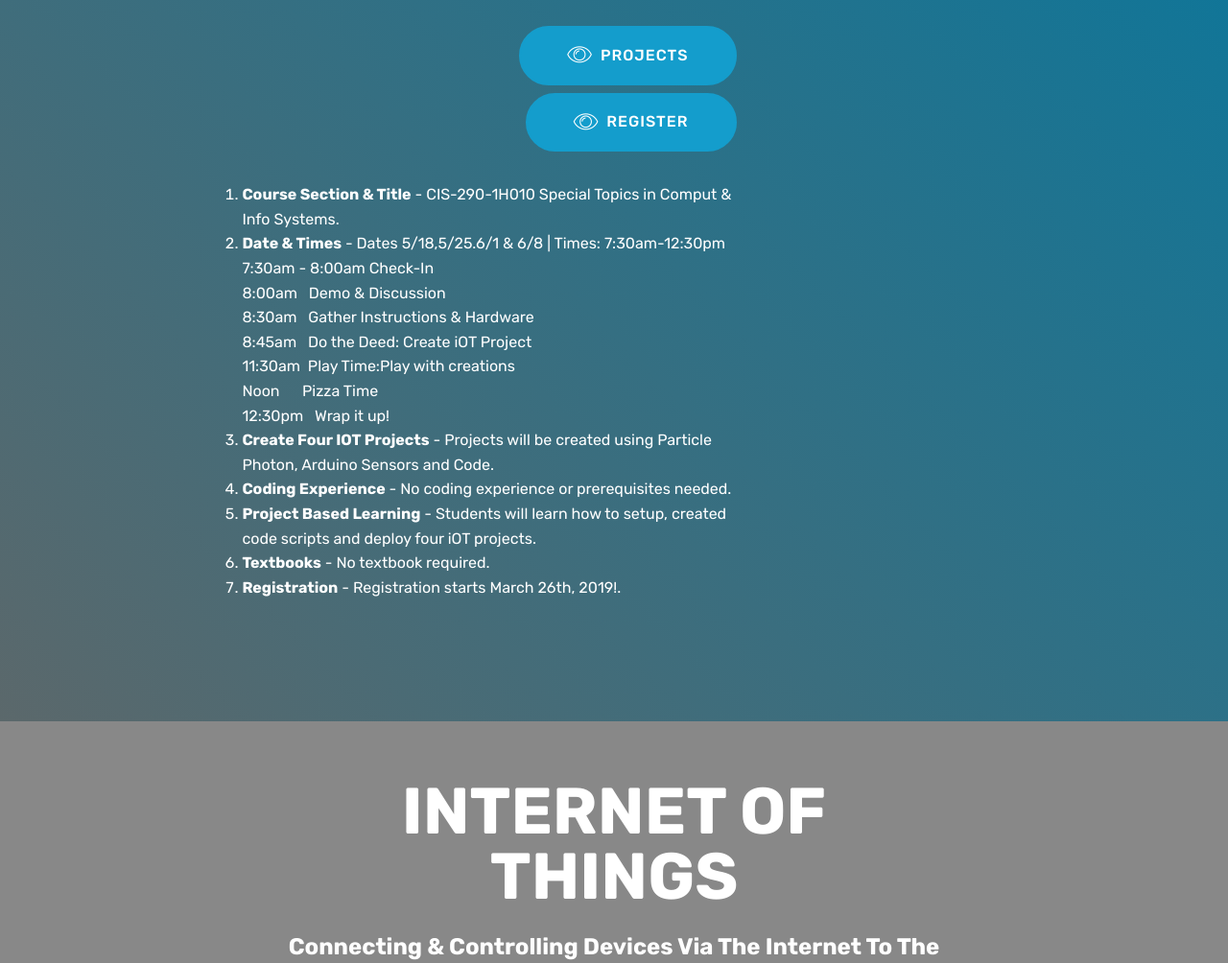
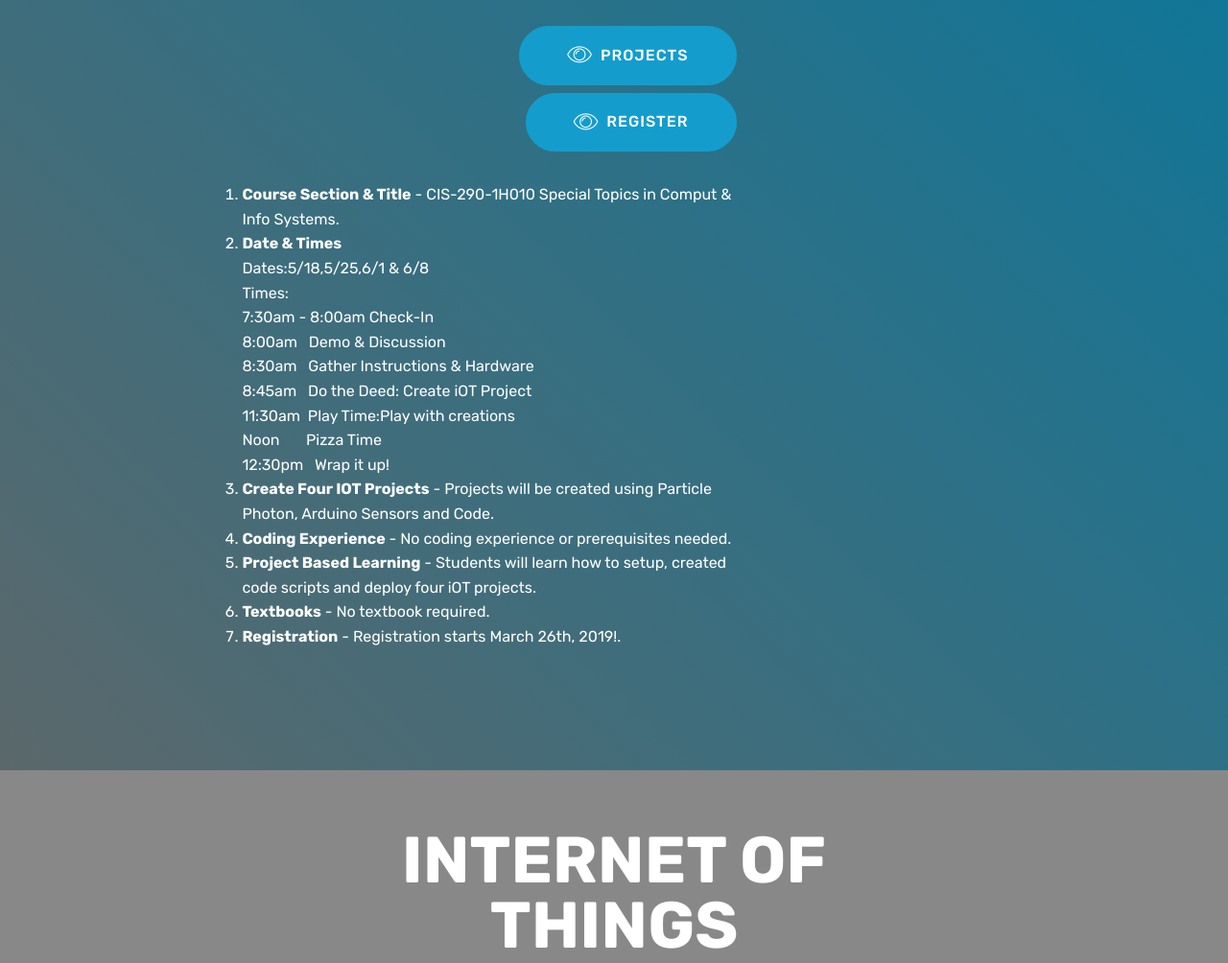
Before and after one commit to iotrvc/rvciot.github.io, a plain HTML site: page index.html in a window 1280 px wide. Shown: the part 857-1861 px from the top of the page at 96% size. Drawn offline with Linux system fonts and the light colour scheme; files whose address does not match are found by name.

Commit message:
Update index.html

```diff
--- a/index.html
+++ b/index.html
@@ -105,13 +105,13 @@ Professor Chuck Konkol
             <div class="mbr-text counter-container col-12 col-md-8 mbr-fonts-style display-7">
                 <ol>
                     <li><strong>Course Section & Title</strong> - CIS-290-1H010 Special Topics in Comput & Info Systems.</li>
-                   <li><strong>Date & Times</strong> - Dates 5/18,5/25.6/1 & 6/8 | Times: 7:30am-12:30pm </li>
+                   <li><strong>Date & Times</strong><br>Dates:5/18,5/25,6/1 & 6/8<br>Times:</li>
                        7:30am - 8:00am&nbsp;Check-In
                        <br>8:00am&nbsp;&nbsp;&nbsp;Demo & Discussion
                        <br>8:30am&nbsp;&nbsp;&nbsp;Gather Instructions & Hardware
                        <br>8:45am&nbsp;&nbsp;&nbsp;Do the Deed: Create iOT Project
                        <br>11:30am&nbsp;&nbsp;Play Time:Play with creations
-                       <br>Noon&nbsp;&nbsp;&nbsp;&nbsp;&nbsp;&nbsp;Pizza Time
+                       <br>Noon&nbsp;&nbsp;&nbsp;&nbsp;&nbsp;&nbsp;&nbsp;Pizza Time
                        <br>12:30pm&nbsp;&nbsp;&nbsp;Wrap it up!
                        <br>
                    <li><strong>Create Four IOT Projects</strong> - Projects will be created using Particle Photon, Arduino Sensors and Code.</li>
```
